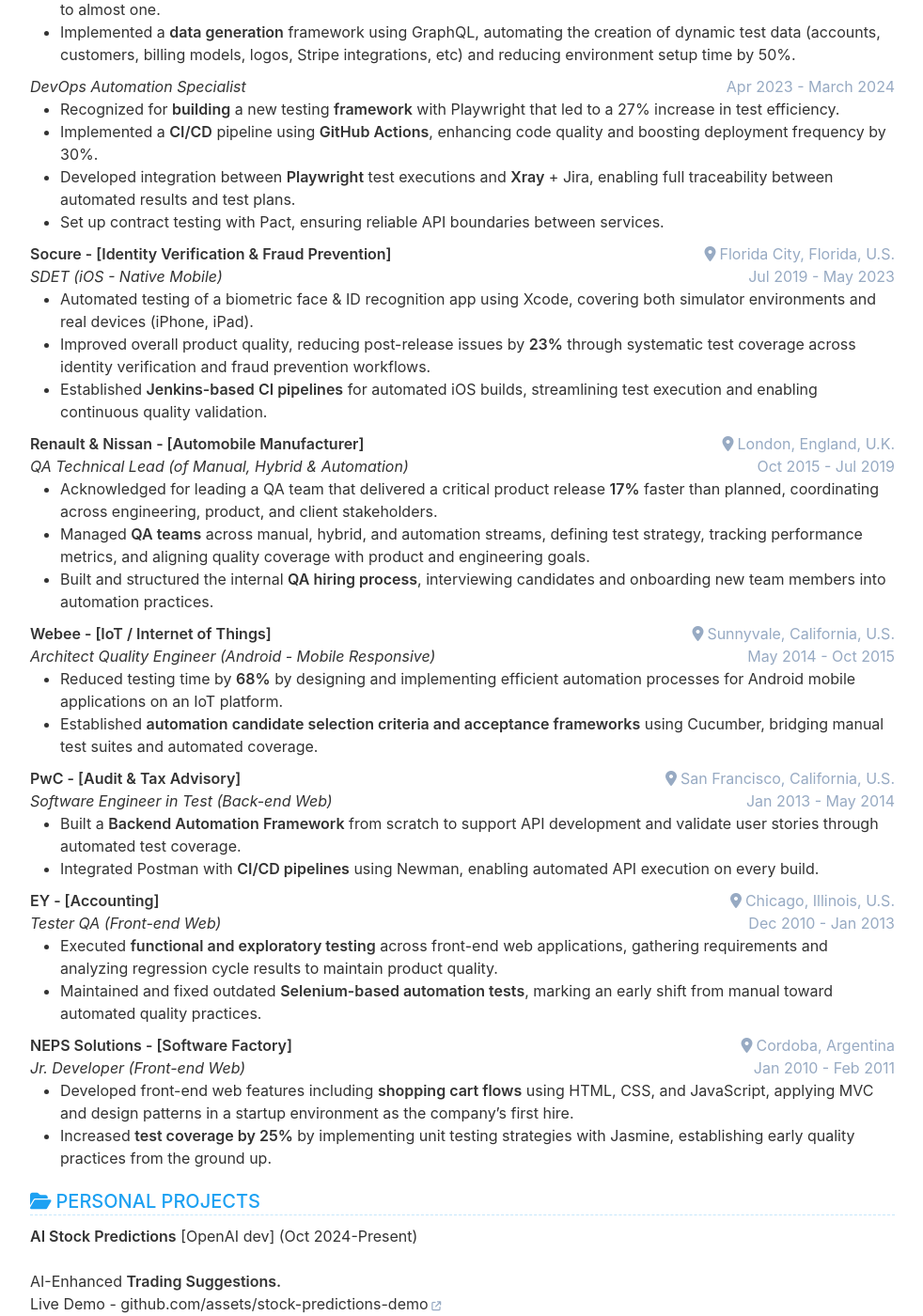
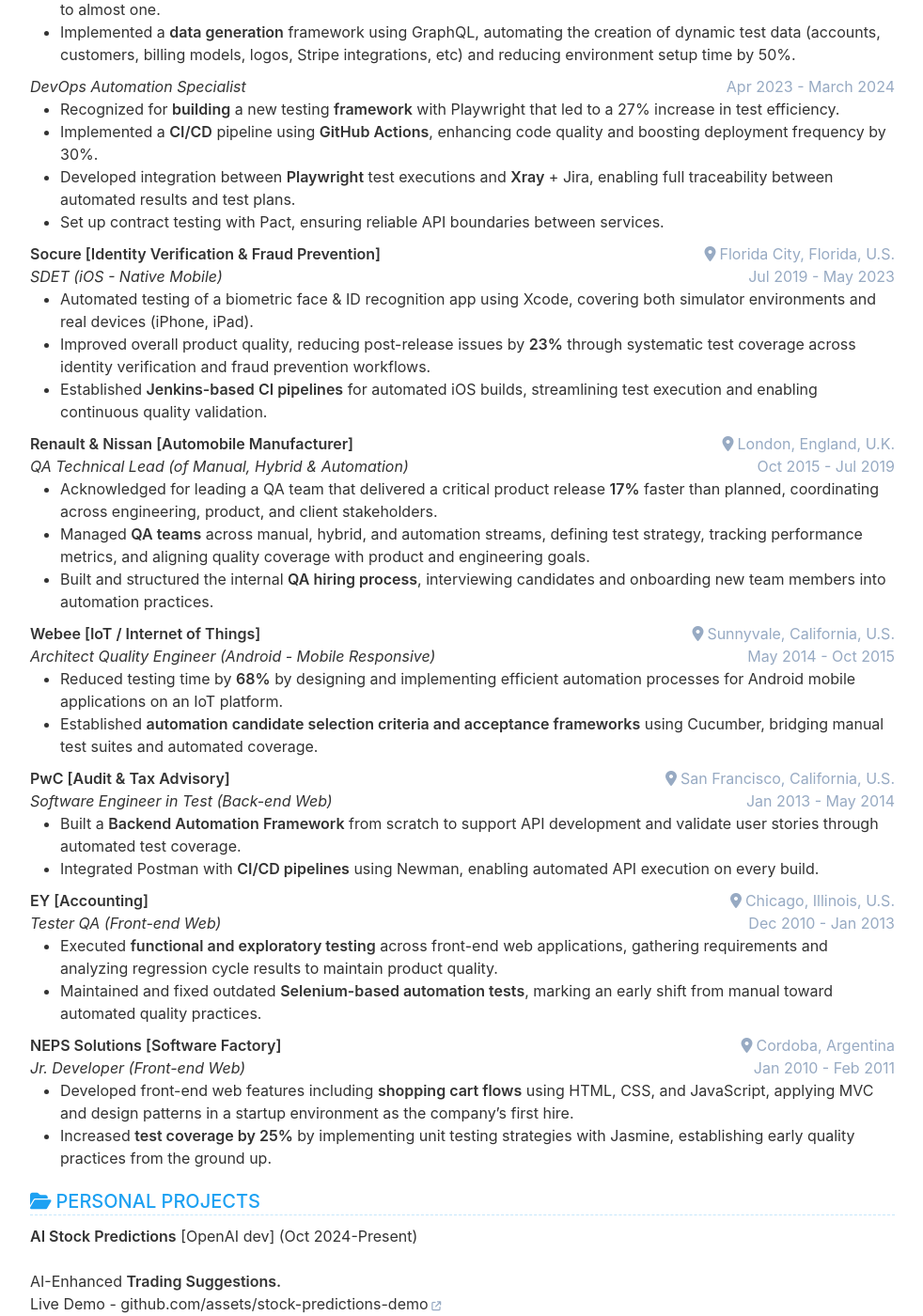
Before and after one commit to cvera08/full-resume, a Jekyll site: the page built from index.html, in a window 1280 px wide and 1400 px high, scrolled down 3073 px. Shown: the whole window at 94% size, without its empty margins (148-1130 px from the left). Built offline with Jekyll 4.4.1, drawn with Linux system fonts in a browser that asks for light colours; some of the changed text lies outside the part shown.

```diff
--- a/_data/data.yml
+++ b/_data/data.yml
@@ -121,7 +121,7 @@ experience:
   description: |
 
   items:
-    - company: Self-employed - [AI Quality Engineering & Research]
+    - company: Self-employed [AI Quality Engineering & Research]
       date: Oct 2023 - Present
       role: Quality Engineering for AI Systems — Personal R&D
       location: Remote
@@ -129,7 +129,7 @@ experience:
         - Built an **evaluation framework for LLM-powered agents** using Python and Evidently AI, covering reference-based evals, LLM-as-a-judge, RAG evaluation, adversarial testing, and agent tracing wired into a CI/CD pipeline.
         - Designed and ran **red-teaming and adversarial test suites** against LLM outputs, validating prompt reliability, hallucination boundaries, and failure modes across generative model pipelines.
         - Integrated **AI observability and eval logging** into automated workflows using GitHub Actions, translating experimental findings into reusable test patterns for AI-powered products.
-    - company: SmartEquip - [Equipment Lifecycle & Procurement Platform]
+    - company: SmartEquip [Equipment Lifecycle & Procurement Platform]
       date: Jan 2025 - Present
       role: Senior Quality Engineer | AI-Powered Products & Test Automation
       location: Norwalk, Connecticut, U.S.
@@ -139,7 +139,7 @@ experience:
         - Leverage **AI-assisted development workflows** using GitHub Copilot, Claude, and MCP-enabled tooling to accelerate framework evolution, debugging, and quality engineering delivery.
         - Define **quality validation approaches** for AI-generated software artifacts and autonomous development workflows, including human-in-the-loop review processes within Agentic SDLC initiatives.
         - Apply **LLM evaluation techniques** and intelligent validation workflows to assess AI-powered product behavior, bridging traditional test automation with emerging quality engineering practices for production AI systems.
-    - company: Blackpoint - [Cybersecurity]
+    - company: Blackpoint [Cybersecurity]
       date: Feb 2024 - Jan 2025
       role: Automation Technical Lead / Staff Engineer
       location: Ellicott City, Maryland, U.S.
@@ -148,7 +148,7 @@ experience:
         - Developed a solution to bypass **2FA/MFA** codes for logged-in users, unblocking over 400 tests and increasing regression test efficiency by 70%.
         - Boosted efficiency by **parallelizing** four automation suites, cutting test execution time by 40%, from over two hours to almost one.
         - Implemented a **data generation** framework using GraphQL, automating the creation of dynamic test data (accounts, customers, billing models, logos, Stripe integrations, etc) and reducing environment setup time by 50%.
-    - company: Blackpoint - [Cybersecurity]
+    - company: Blackpoint [Cybersecurity]
       link:
       tags:
       date: Apr 2023 - March 2024
@@ -160,7 +160,7 @@ experience:
         - Developed integration between **Playwright** test executions and **Xray** + Jira, enabling full traceability between automated results and test plans.
         - Set up contract testing with Pact, ensuring reliable API boundaries between services.
 
-    - company: Socure - [Identity Verification & Fraud Prevention]
+    - company: Socure [Identity Verification & Fraud Prevention]
       link:
       tags:
       date: Jul 2019 - May 2023
@@ -171,7 +171,7 @@ experience:
         - Improved overall product quality, reducing post-release issues by **23%** through systematic test coverage across identity verification and fraud prevention workflows.
         - Established **Jenkins-based CI pipelines** for automated iOS builds, streamlining test execution and enabling continuous quality validation.
 
-    - company: Renault & Nissan - [Automobile Manufacturer]
+    - company: Renault & Nissan [Automobile Manufacturer]
       link:
       tags:
       date: Oct 2015 - Jul 2019
@@ -182,7 +182,7 @@ experience:
         - Managed **QA teams** across manual, hybrid, and automation streams, defining test strategy, tracking performance metrics, and aligning quality coverage with product and engineering goals.
         - Built and structured the internal **QA hiring process**, interviewing candidates and onboarding new team members into automation practices.
 
-    - company: Webee - [IoT / Internet of Things]
+    - company: Webee [IoT / Internet of Things]
       link:
       tags:
       date: May 2014 - Oct 2015
@@ -192,7 +192,7 @@ experience:
         - Reduced testing time by **68%** by designing and implementing efficient automation processes for Android mobile applications on an IoT platform.
         - Established **automation candidate selection criteria and acceptance frameworks** using Cucumber, bridging manual test suites and automated coverage.
 
-    - company: PwC - [Audit & Tax Advisory]
+    - company: PwC [Audit & Tax Advisory]
       date: Jan 2013 - May 2014
       role: Software Engineer in Test (Back-end Web)
       location: San Francisco, California, U.S.
@@ -200,7 +200,7 @@ experience:
         - Built a **Backend Automation Framework** from scratch to support API development and validate user stories through automated test coverage.
         - Integrated Postman with **CI/CD pipelines** using Newman, enabling automated API execution on every build.
 
-    - company: EY - [Accounting]
+    - company: EY [Accounting]
       date: Dec 2010 - Jan 2013
       role: Tester QA (Front-end Web)
       location: Chicago, Illinois, U.S.
@@ -208,7 +208,7 @@ experience:
         - Executed **functional and exploratory testing** across front-end web applications, gathering requirements and analyzing regression cycle results to maintain product quality.
         - Maintained and fixed outdated **Selenium-based automation tests**, marking an early shift from manual toward automated quality practices.
 
-    - company: NEPS Solutions - [Software Factory]
+    - company: NEPS Solutions [Software Factory]
       date: Jan 2010 - Feb 2011
       role: Jr. Developer (Front-end Web)
       location: Cordoba, Argentina
```
